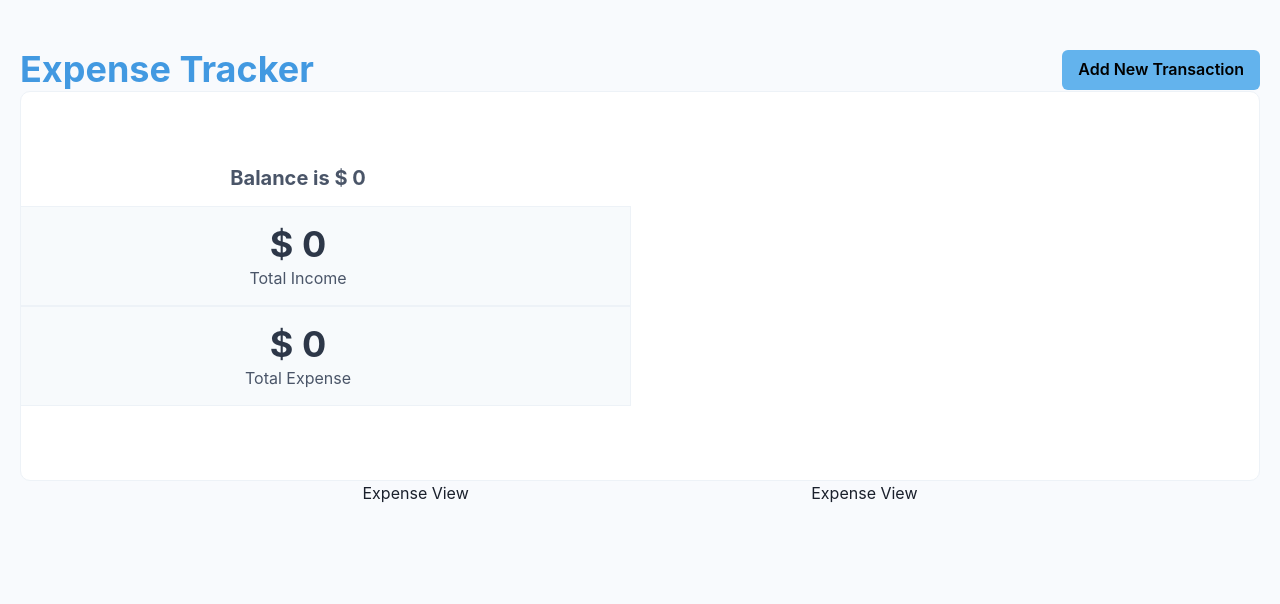
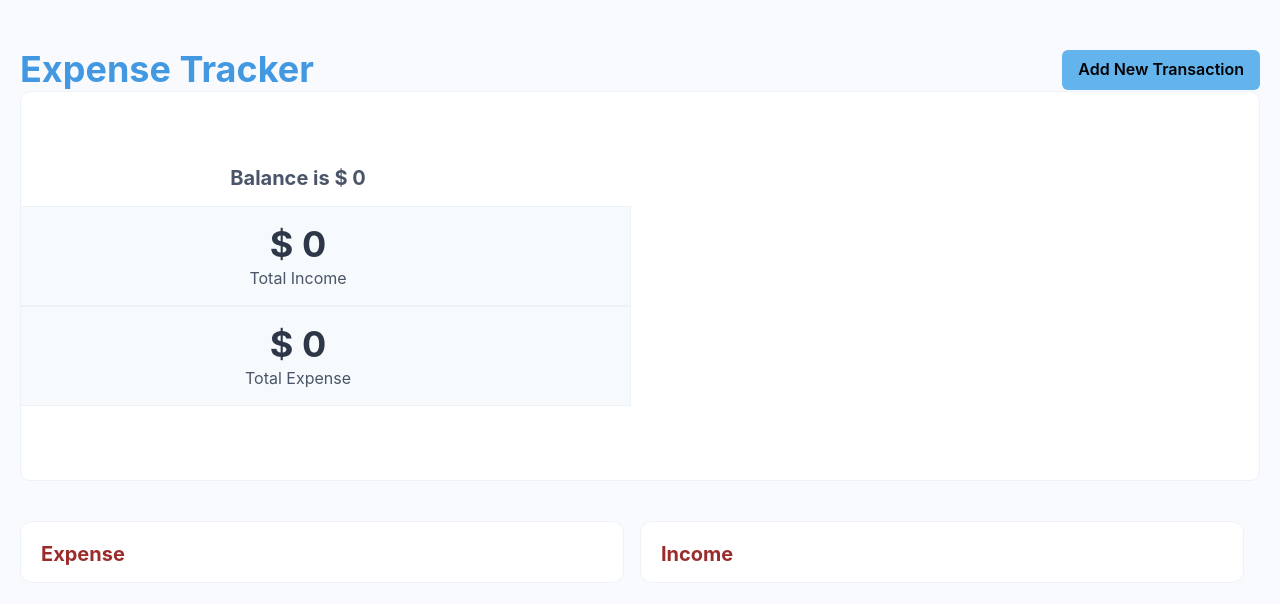
Before and after one commit to ChelseaPat/expense-tracker-app, a React (Create React App) app: page / in a window 1280 px wide. Shown: the top 604 px of the page. Built offline with nearby package versions, Linux system fonts and the light colour scheme.

Commit message:
Render expense income view

```diff
--- a/src/components/expense-view/index.jsx
+++ b/src/components/expense-view/index.jsx
@@ -1,5 +1,60 @@
-export default function ExpenseView() {
+import { Box, Flex, Heading, Text } from "@chakra-ui/layout";
+
+export default function ExpenseView({ type, data }) {
     return (
-        <h1>Expense View</h1>
+        <Box
+            flex={1}
+            w={'full'}
+            bg={'white'}
+            mr={'4'}
+            mt={'10'}
+            p={'5'}
+            pb={'4'}
+            border={'1px solid'}
+            borderColor={'gray.100'}
+            borderRadius={'12'}
+        >
+            <Flex
+                justifyContent={'space-between'}
+                alignItems={'center'}
+            >
+                <Heading size={'md'} color={'red.700'}>
+                    {
+                        type === 'income' ? 'Income' : 'Expense'
+                    }
+                </Heading>
+            </Flex>
+            {
+                data.map(item =>
+                    <>
+                        <Flex
+                            bg={type === 'expense' ? 'red.50' : 'blue.50'}
+                            mt={'4'}
+                            justifyContent={'space-between'}
+                            alignItems={'center'}
+                            border={'1px solid'}
+                            borderColor={type === 'expense' ? 'red.100' : 'blue.100'}
+                            p={'4'}
+                            borderRadius={'8'}
+                        >
+                            <Flex
+                                alignItems={'center'}
+                                justifyContent={'center'}
+                            >
+                                <Text
+                                    ml={'3'}
+                                    fontWeight={'bold'}
+                                    color={'gray.600'}
+                                >
+                                    {item.description}
+                                </Text>
+                            </Flex>
+                            <Text>$ {item.amount}</Text>
+                        </Flex>
+                    </>
+                )
+            }
+
+        </Box>
     );
 }
--- a/src/components/main/index.jsx
+++ b/src/components/main/index.jsx
@@ -40,8 +40,14 @@ export default function Main() {
             </Flex>
             <Summary totalExpense={totalExpense} totalIncome={totalIncome} isOpen={isOpen} onClose={onClose}/>
             <Flex w={'full'} alignItems={'flex-start'} justifyContent={'space-evenly'} flexDirection={['column', 'column', 'column', 'row', 'row']}>
-                <ExpenseView />
-                <ExpenseView />
+                <ExpenseView
+                    data={allTransactions.filter(item => item.type === 'expense')}
+                    type={'expense'}
+                />
+                <ExpenseView
+                    data={allTransactions.filter(item => item.type === 'income')}
+                    type={'income'}
+                />
             </Flex>
         </Flex>
     );
```
